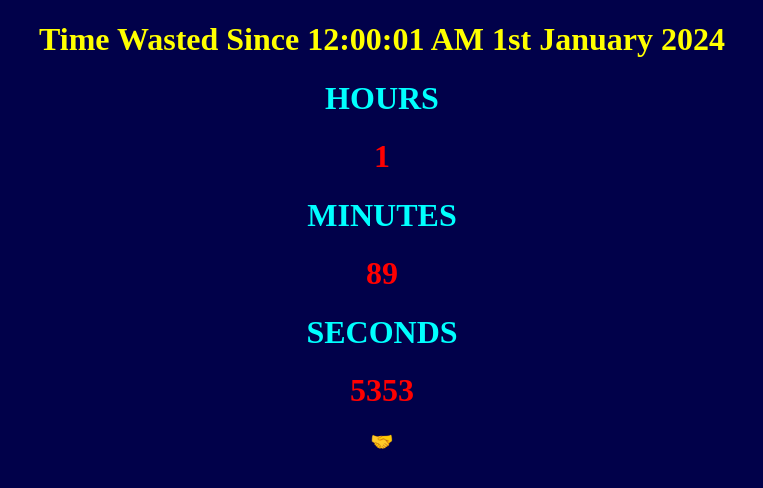
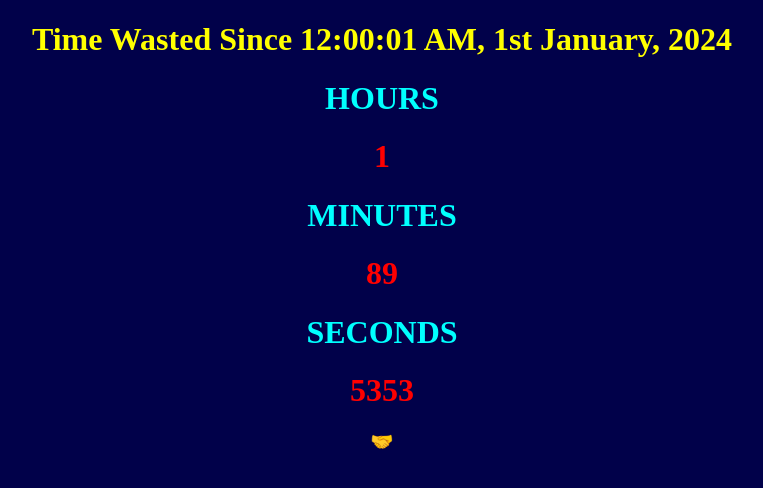
Before and after one commit to Eniamza/seconds-wasted-2024, a plain HTML site: page index.html in a window 1280 px wide. Shown: the whole page, without its empty margins (258-1021 px from the left). Drawn offline with Linux system fonts and the light colour scheme.

Commit message:
Feat: fix comma

```diff
--- a/index.html
+++ b/index.html
@@ -6,7 +6,7 @@
     </head>
 
     <body style="background-color:rgb(1, 1, 74);">
-        <h1 style="text-align: center; color: yellow;">Time Wasted Since 12:00:01 AM 1st January 2024</h1>
+        <h1 style="text-align: center; color: yellow;">Time Wasted Since 12:00:01 AM, 1st January, 2024</h1>
         <h1 style="text-align: center; color: cyan;">HOURS</h1>
         <h1 id="hours" style="text-align: center; color: red;">00:00</h1>
         <h1 style="text-align: center; color: cyan;">MINUTES</h1>
```
